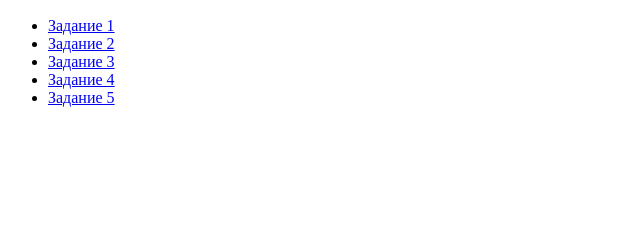
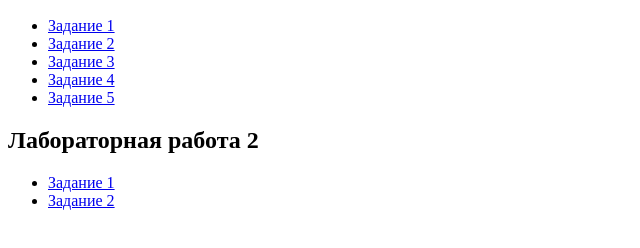
Before and after one commit to vitakurakina/vitakurakina.github.io, a plain HTML site: page index.html in a window 1280 px wide. Shown: the part 110-358 px from the top of the page, without its empty margins (0-640 px from the left). Drawn offline with Linux system fonts and the light colour scheme.

Commit message:
index update

```diff
--- a/index.html
+++ b/index.html
@@ -15,5 +15,10 @@
         <li><a href="lab1/lab1_4.html">Задание 4</a></li>
         <li><a href="lab1/lab1_5.html">Задание 5</a></li>
     </ul>
+    <h2>Лабораторная работа 2</h2>
+    <ul>
+        <li><a href="lab1/lab2_1.html">Задание 1</a></li>
+        <li><a href="lab1/lab2_2.html">Задание 2</a></li>
+    </ul>
 </body>
 </html>
```
